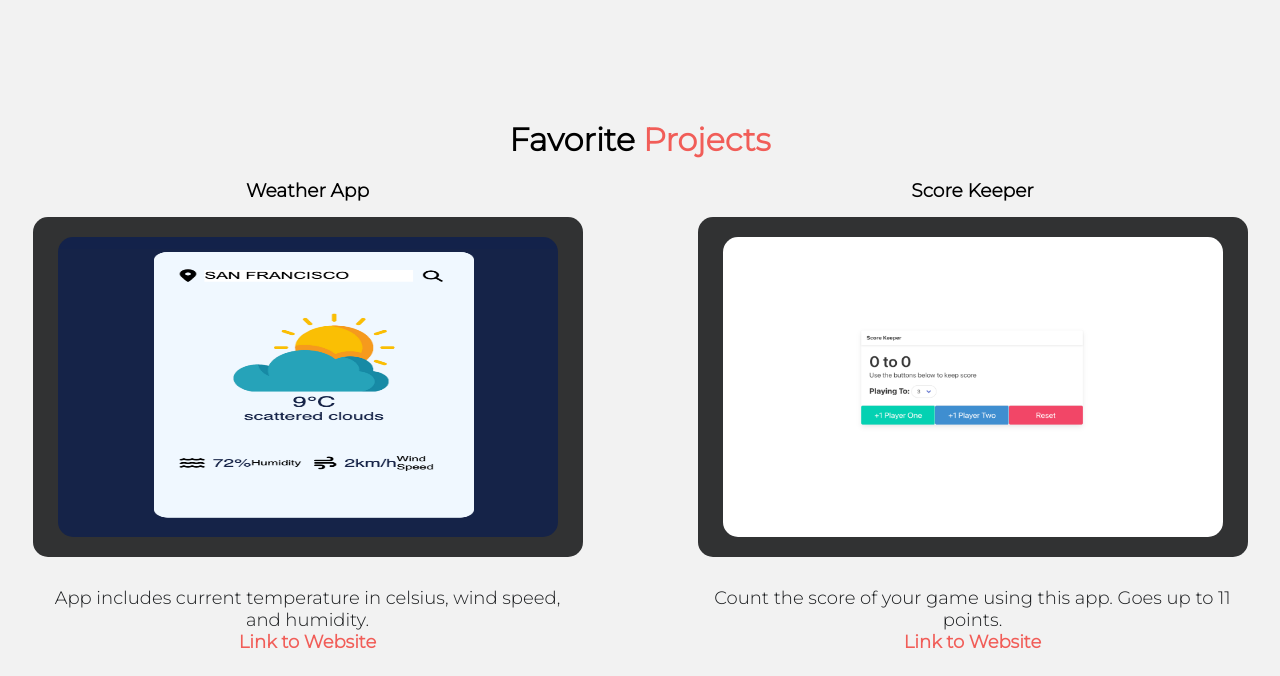
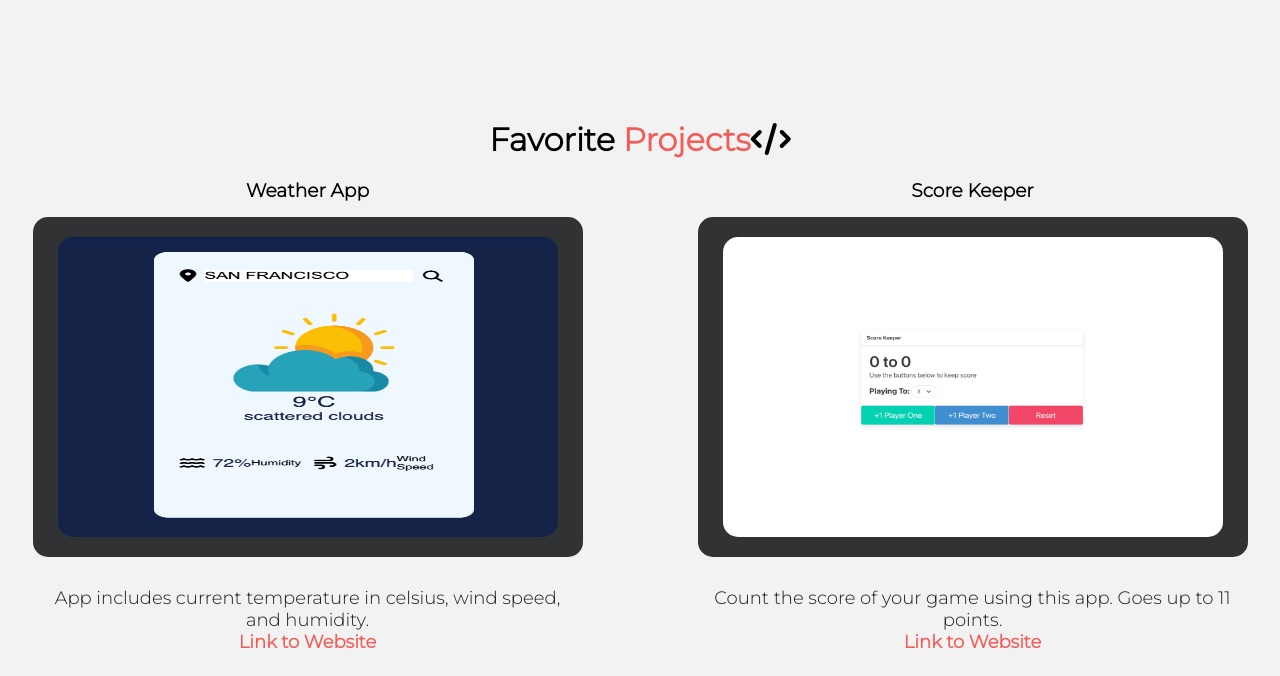
Before and after one commit to LuisP-coder/PortfolioV2, a plain HTML site: page index.html in a window 1280 px wide. Shown: the part 860-1536 px from the top of the page. Drawn offline with Linux system fonts and the light colour scheme.

Commit message:
adding code icon

```diff
--- a/index.html
+++ b/index.html
@@ -55,7 +55,7 @@
                 </aside>
 
                 <article id="projects">
-                    <h2 id="present-project">Favorite <span>Projects</span></h2>
+                    <h2 id="present-project">Favorite <span>Projects</span><i class="fa-solid fa-code"></i></h2>
                     <div class="project-outer">
                         <div class="project-upper">
                             <h3 class="app-title">Weather App</h3>
@@ -174,5 +174,6 @@
                 </div>
             </div>
         </footer>
+        <script src="https://kit.fontawesome.com/27da264073.js" crossorigin="anonymous"></script>
     </body>
 </html>
```
